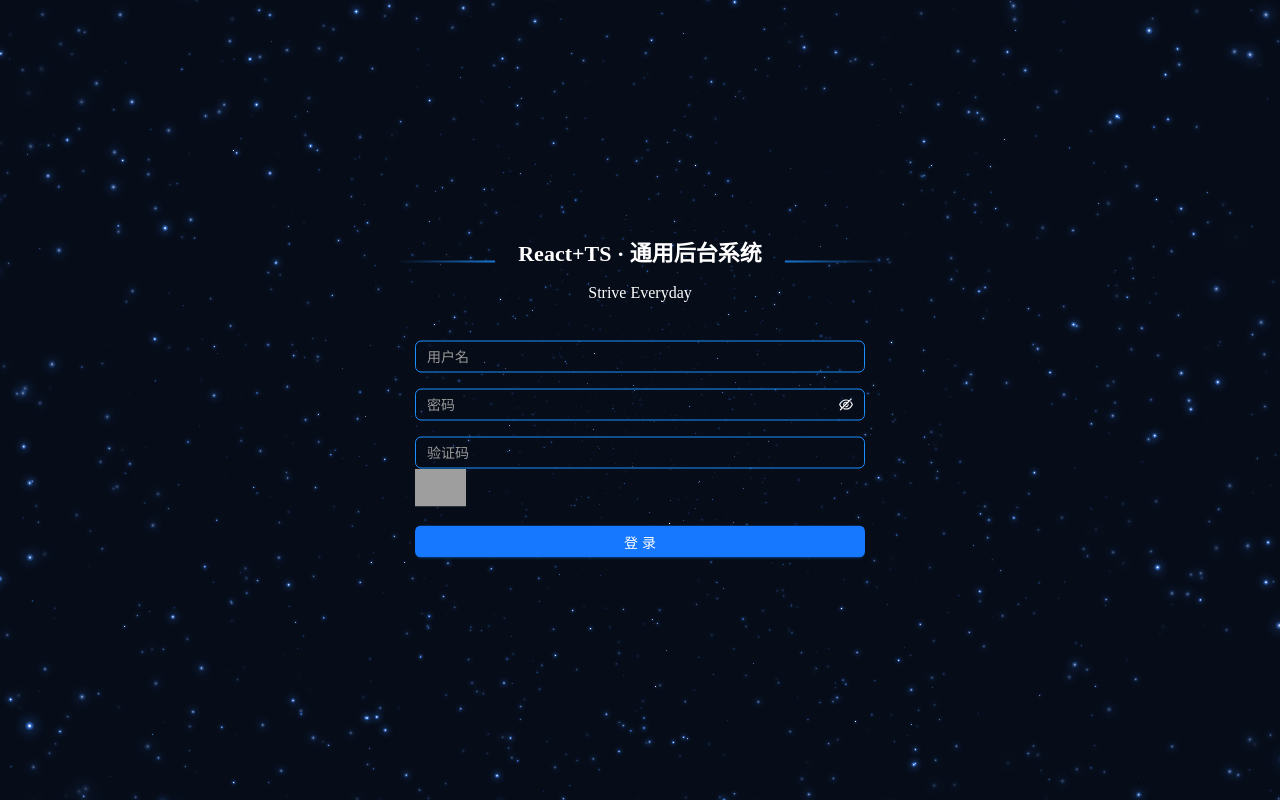
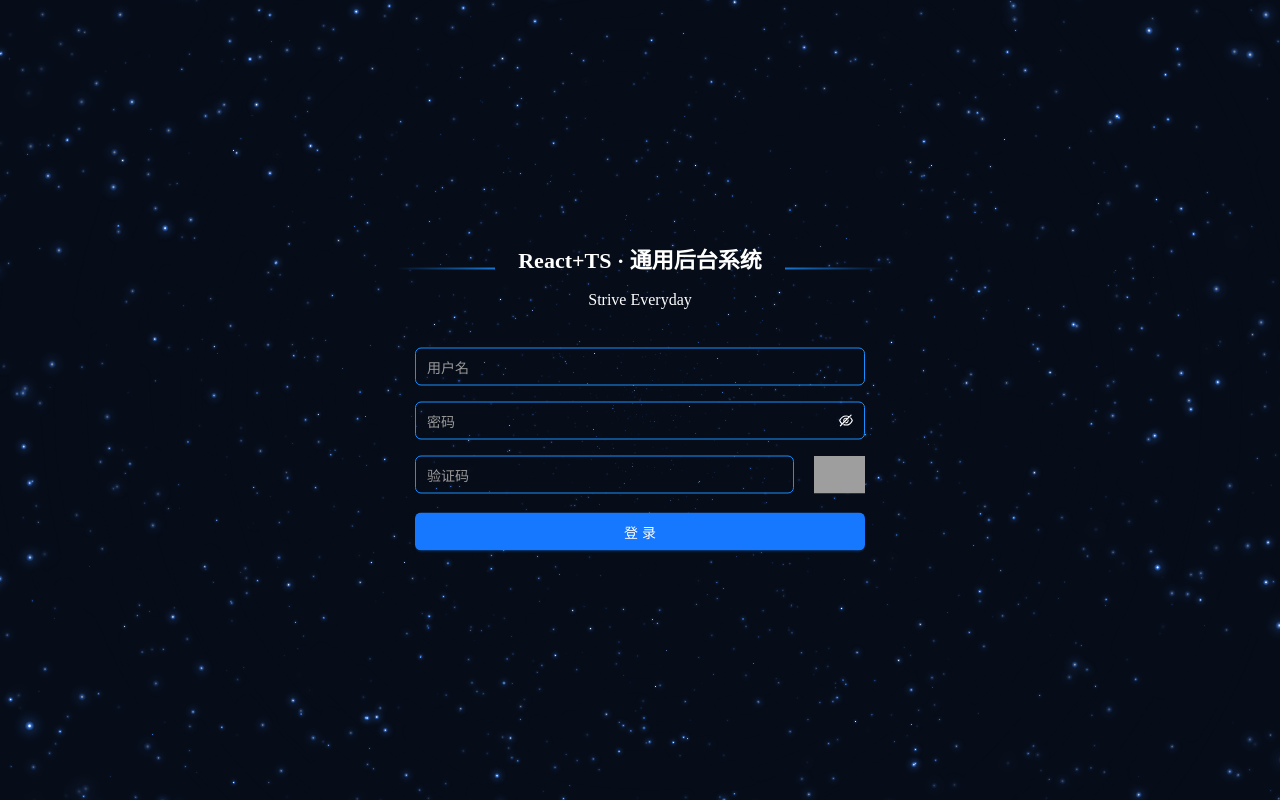
Before and after one commit to lin479909332/react-management, a React (Vite) app: page /login in a window 1280 px wide. Built offline with nearby package versions, Linux system fonts and the light colour scheme; grey boxes are pictures that could not be loaded.

Commit message:
feat(Login/loginBox.scss): 针对验证码已经输入框的样式进行调整

```diff
--- a/src/views/Login/loginBox.scss
+++ b/src/views/Login/loginBox.scss
@@ -5,6 +5,10 @@
     background-color: rgba(255, 255, 255, 0);
     border-color: #1890ff;
     color: #fff;
+    height: 38px;
+  }
+  .ant-input-password .ant-input{
+    height: 28px;
   }
   ::placeholder {
     color: #999;
@@ -14,4 +18,14 @@
   .ant-input-password-icon.anticon:hover {
     color: #fff;
   }
+  .captchaBox{
+    display: flex;
+    .captchaImg{
+      margin-left: 20px;
+      cursor: pointer;
+    }
+  }
+  .loginBtn{
+    height: 38px;
+  }
 }
```
